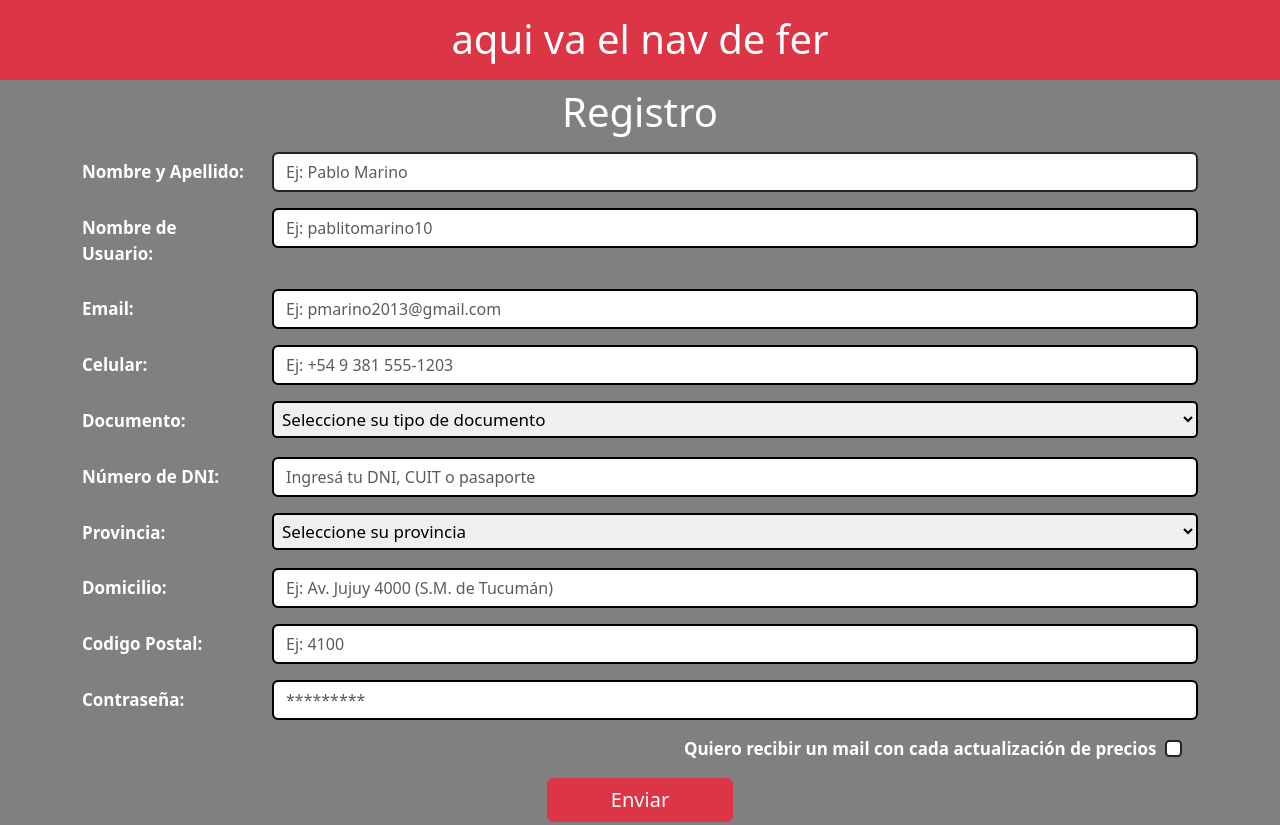
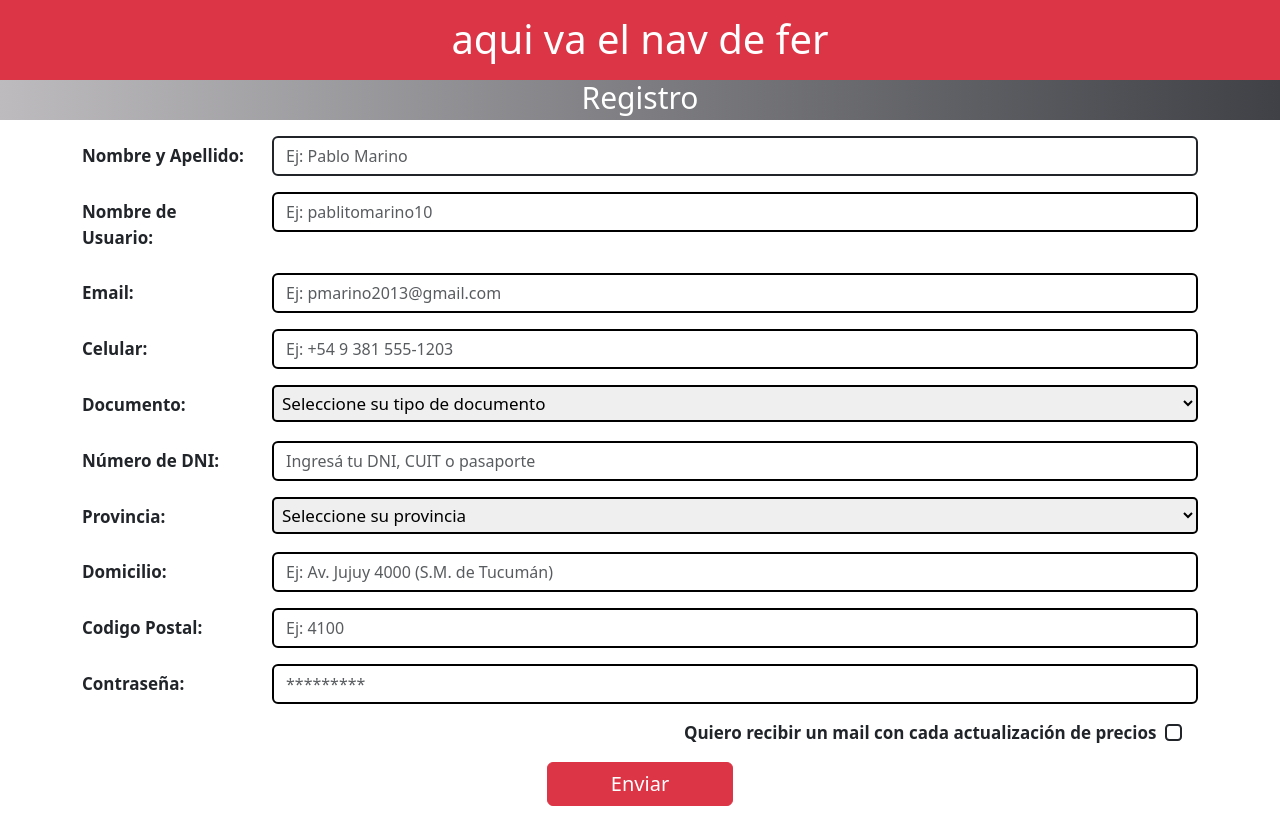
Before and after one commit to TomasEscudero04/Ecommerce-de-Libros, a plain HTML site: page Pages/registro.html in a window 1280 px wide. Shown: the top 825 px of the page. Drawn offline with nearby package versions, Linux system fonts and the light colour scheme.

Commit message:
se mejoraron los estilos del main

```diff
--- a/Css/contacto.css
+++ b/Css/contacto.css
@@ -5,9 +5,15 @@
 
 }
 
-body{
-    background-color: gray;
+.ubicacion, .fotobarrio{
     color: white;
+    height: 40px;
+    background: linear-gradient(to right, #BDBBBE, #3F4146);
+    font-size: 30px;
+}
+
+.fotobarrio{
+    width: 100%;
 }
 
 header{
@@ -18,6 +24,9 @@ header{
     color: white;
 }
 
+.btn-check{
+    color: white;
+}
 
 .col-sm-12{
     border-radius: 5px;
--- a/Css/registro.css
+++ b/Css/registro.css
@@ -4,10 +4,6 @@
     box-sizing: border-box;
 }
 
-body{
-    background-color: gray;
-    color: white;
-}
 
 header{
     background-color: #dc3545;
@@ -22,6 +18,13 @@ main{
     font-weight: bold;
 }
 
+.registro{
+    color: white;
+    height: 40px;
+    background: linear-gradient(to right, #BDBBBE, #3F4146);
+    font-size: 30px;
+}
+
 .col-sm-12{
     border-radius: 5px;
 }
--- a/Pages/registro.html
+++ b/Pages/registro.html
@@ -12,7 +12,7 @@
         <h1>aqui va el nav de fer</h1>
     </header>
     <main>
-      <h1 class="text-center mt-2">Registro</h1>
+      <h1 class="registro text-center">Registro</h1>
         <section class="container mt-3 text-">
             <form>
                 <div class="row mb-3">
```
Also changed, not shown: Pages/contacto.html (+4 -4 lines).
